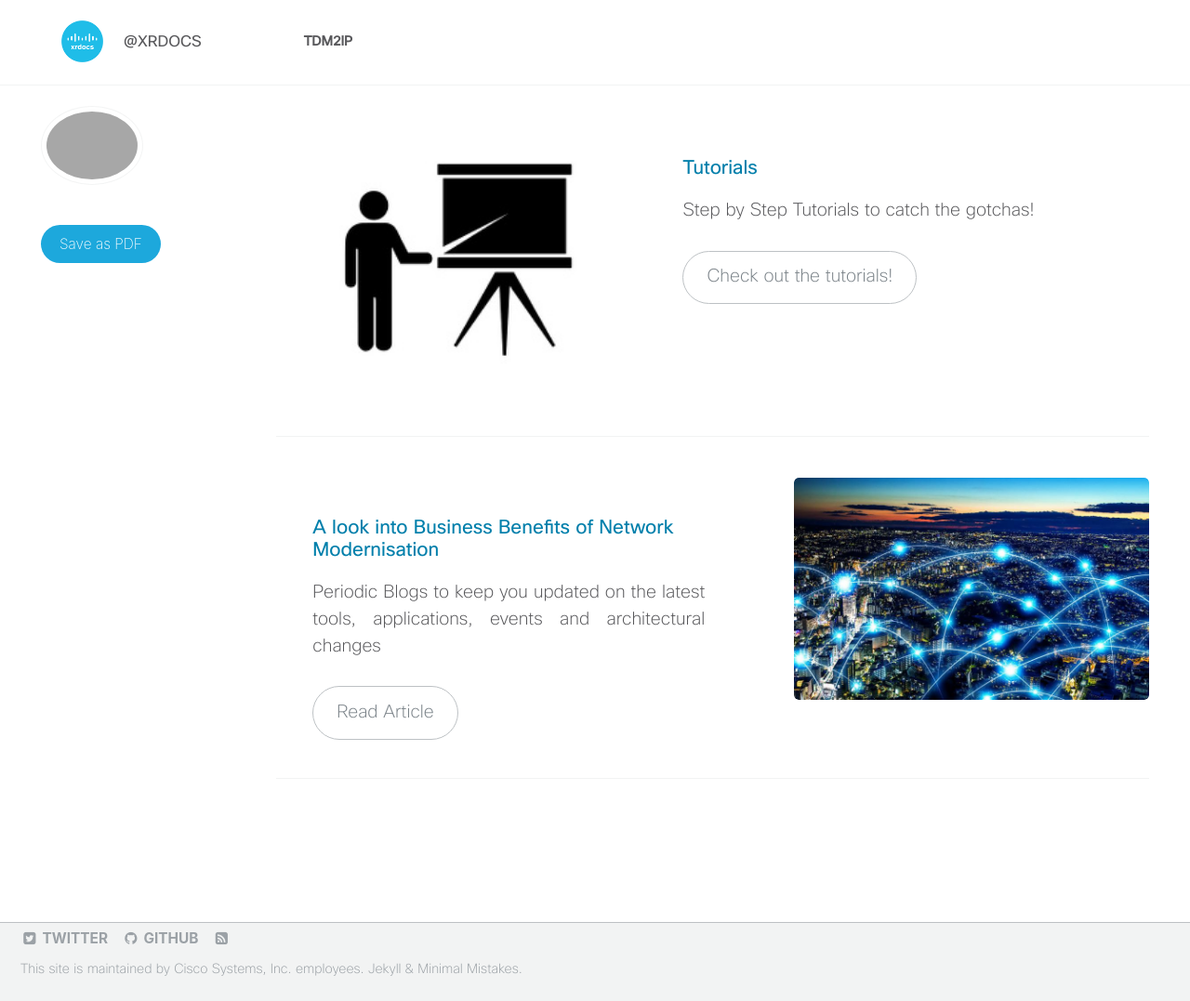
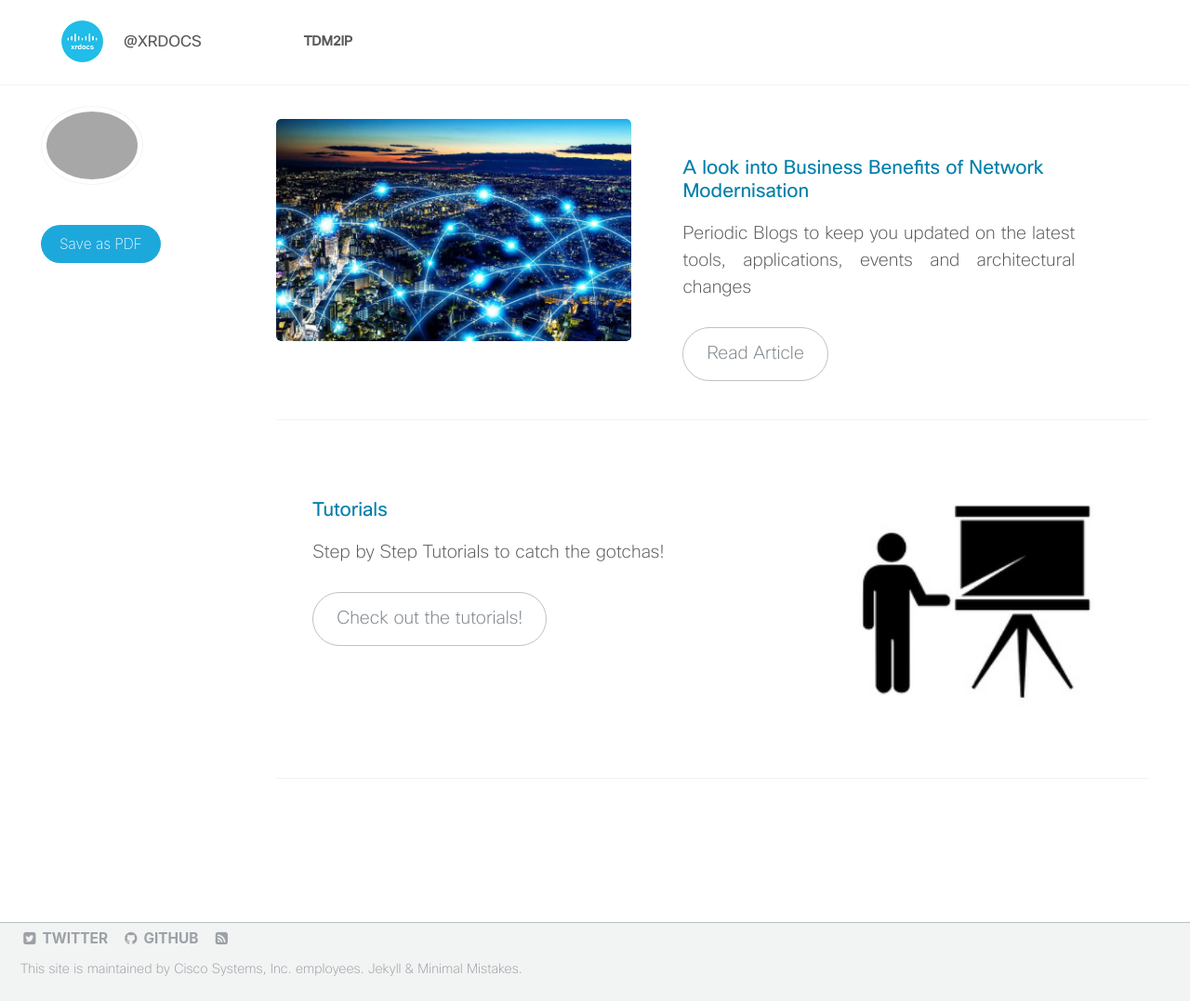
Before and after one commit to xrdocs/tdm2ip, a Jekyll site: the page built from _pages/home.md, in a window 1280 px wide. Shown: the whole page at 93% size. Built offline with Jekyll 4.4.1, drawn with Linux system fonts in a browser that asks for light colours.

Commit message:
Update home.md
commit

```diff
--- a/_pages/home.md
+++ b/_pages/home.md
@@ -33,6 +33,6 @@ feature_row3:
 
 {% include base_path %}
 
-{% include feature_row id="feature_row3" type="left" %}
+{% include feature_row id="feature_row2" type="left" %}
 
-{% include feature_row id="feature_row2" type="right" %}
+{% include feature_row id="feature_row3" type="right" %}
```
